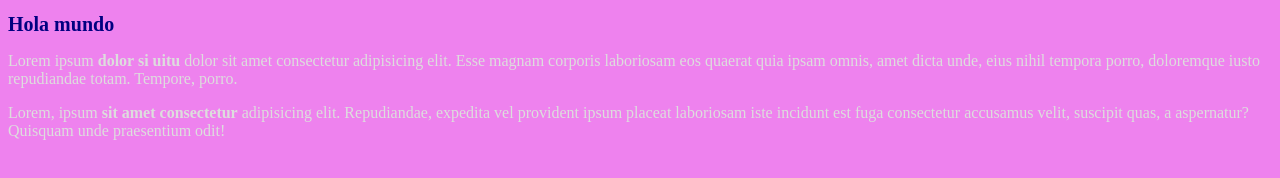
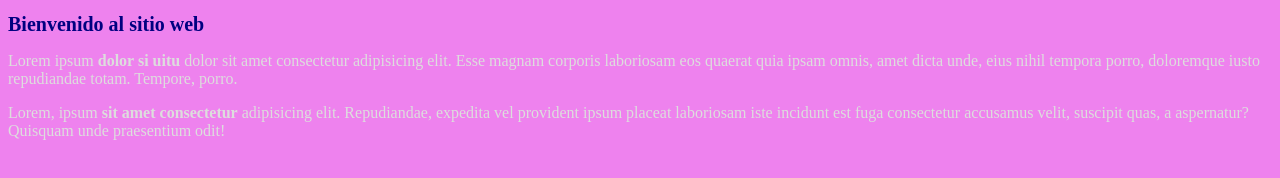
Before and after one commit to mariajosesnchz/miweb, a plain HTML site: page index.html in a window 1280 px wide. Drawn offline with Linux system fonts and the light colour scheme.

Commit message:
Se modifica el titulo de la web

```diff
--- a/index.html
+++ b/index.html
@@ -8,7 +8,7 @@
     <link rel="stylesheet" href="CSS/main.css">
 </head>
 <body>
-    <h1>Hola mundo</h1>
+    <h1>Bienvenido al sitio web</h1>
     <P>Lorem ipsum <strong> dolor si uitu </strong>  dolor sit amet consectetur adipisicing elit. Esse magnam corporis laboriosam eos quaerat quia ipsam omnis, amet dicta unde, eius nihil tempora porro, doloremque iusto repudiandae totam. Tempore, porro.</P>
     <p>Lorem, ipsum <strong>sit amet consectetur</strong>  adipisicing elit. Repudiandae, expedita vel provident ipsum placeat laboriosam iste incidunt est fuga consectetur accusamus velit, suscipit quas, a aspernatur? Quisquam unde praesentium odit!</p>
 
```
